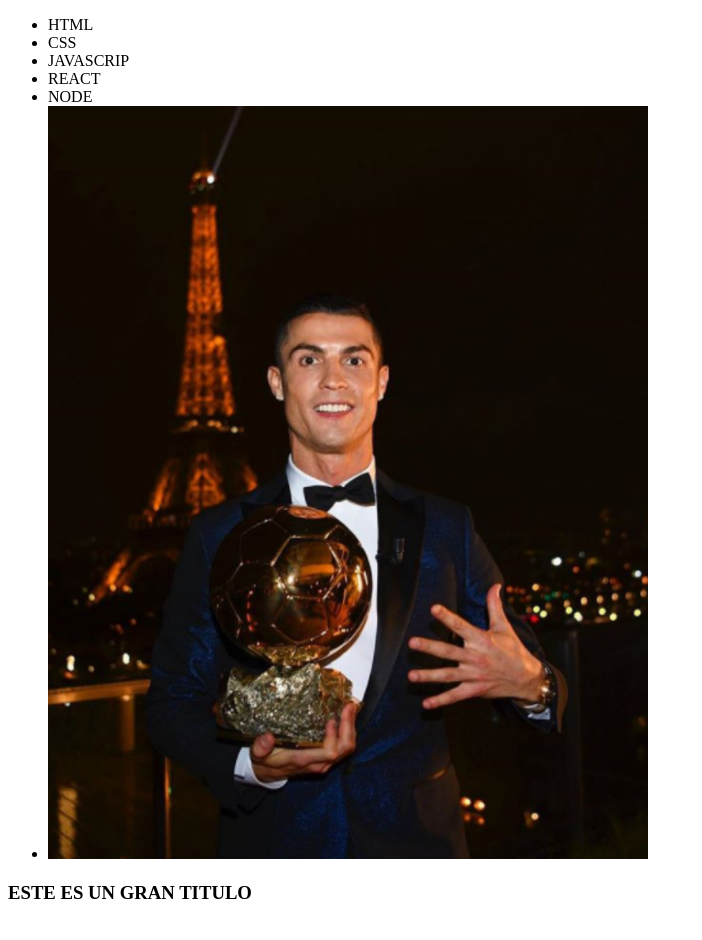
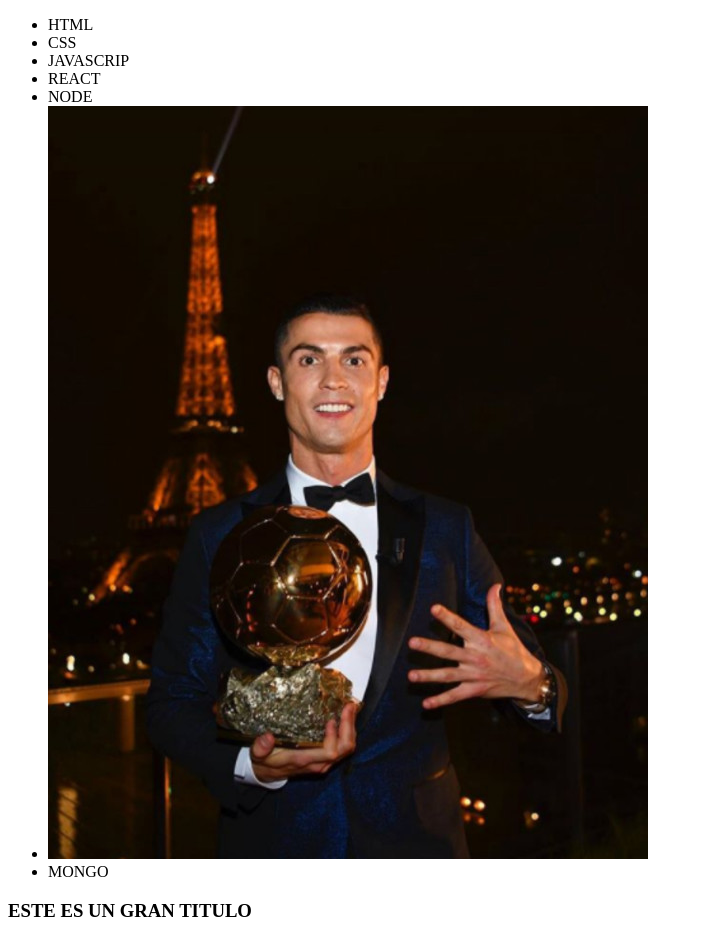
Before and after one commit to MaciasProgramete05/PRUEBA-CLONACION, a plain HTML site: page index.html in a window 1280 px wide. Shown: the whole page, without its empty margins (0-702 px from the left). Drawn offline with Linux system fonts and the light colour scheme.

Commit message:
Se agrego una nueva caracteristica a la lista de tecnologias favoritas

```diff
--- a/index.html
+++ b/index.html
@@ -14,6 +14,7 @@
             <li>REACT</li>
             <li>NODE</li>
             <li><img src="images/el bicho.jpg" alt="CR7"></li>
+            <li>MONGO</li>
         </ul>
 
    </nav>
```
